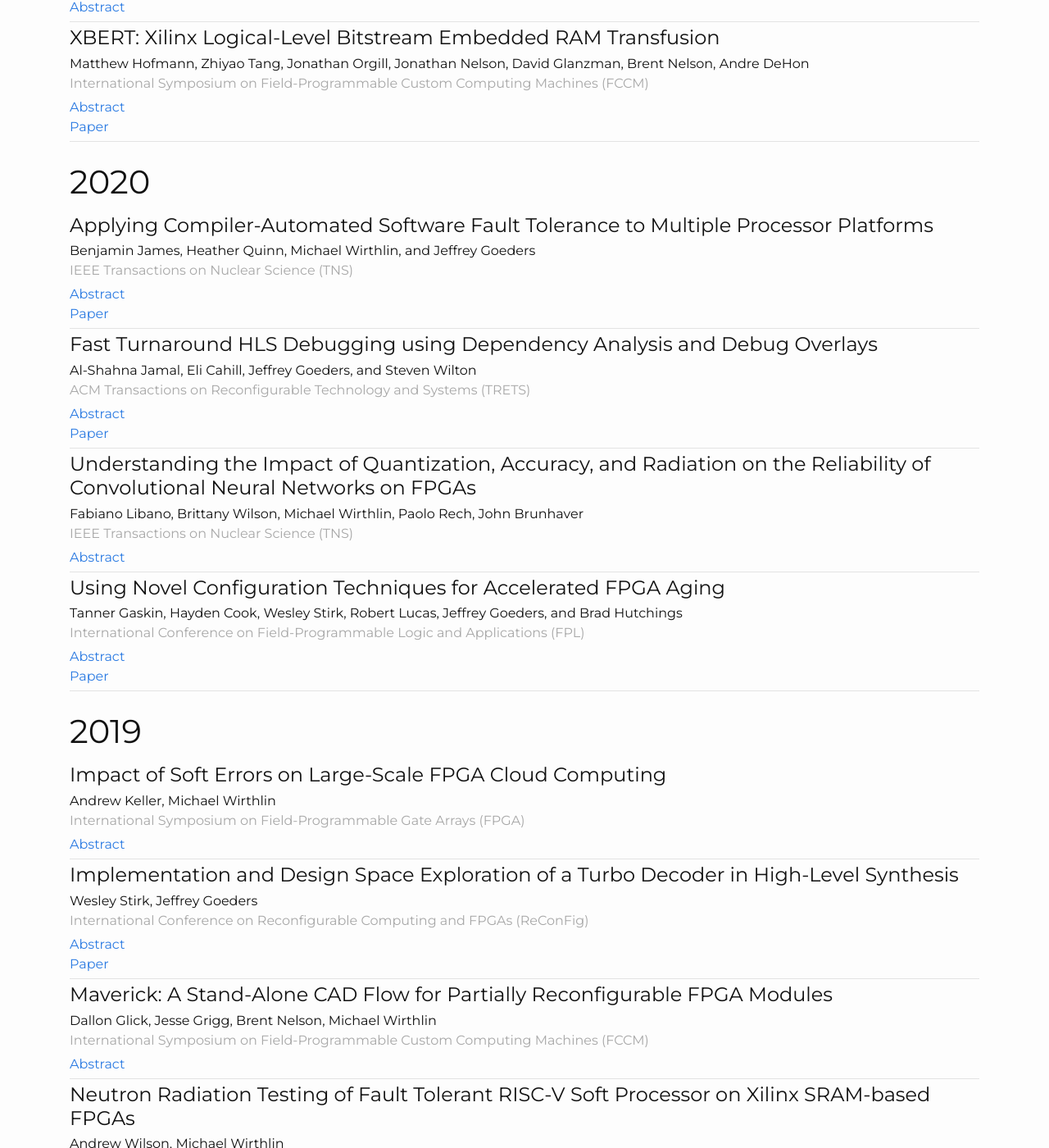
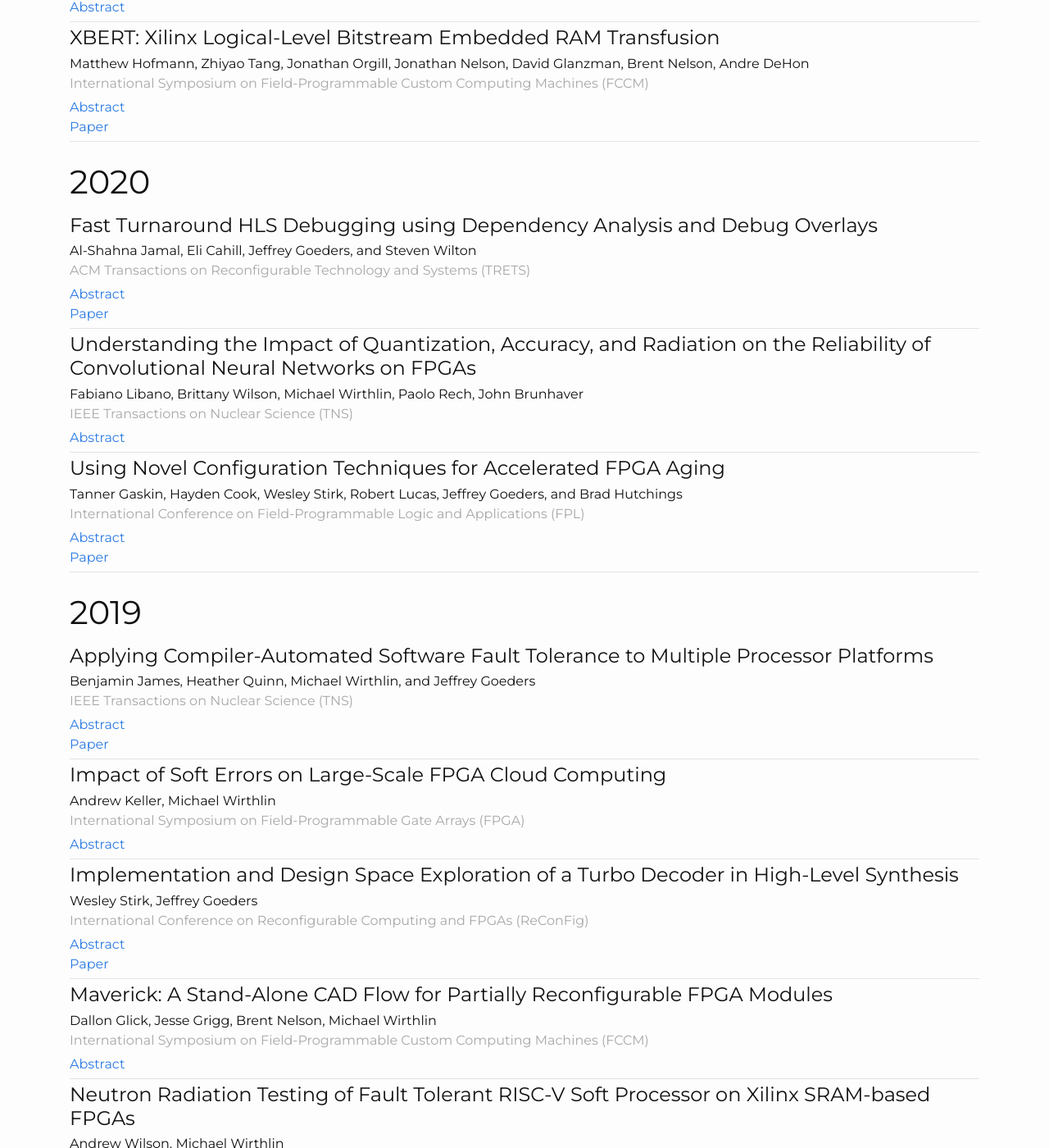
Before and after one commit to byuccl/byuccl.github.io, a Jekyll site: the page built from pages/papers.html, in a window 1280 px wide and 1400 px high, scrolled down 3864 px. Shown: the whole window at 82% size. Built offline with Jekyll 4.4.1, drawn with Linux system fonts in a browser that asks for light colours; nearby versions of some CDN libraries; part of the change alters nothing that is shown.

```diff
--- a/_data/papers.yaml
+++ b/_data/papers.yaml
@@ -358,10 +358,10 @@
   conference: >
     IEEE Transactions on Nuclear Science (TNS)
   year: >
-    2020
+    2019
   abstract: >
    Several recent works have explored the feasibility of using Commercial off-the-shelf (COTS) processing systems in radiation-prone environments, such as spacecraft. Typically, this approach requires some form of protection, to ensure that the software can tolerate radiation upsets without compromising the system. Our recent work, COAST (COmpiler Assisted Software fault Tolerance), provides automated compiler modification of software programs to insert dual- or triple-modular redundancy. In this work we extend COAST to support several new processing platforms, including RISC-V and Xilinx SoC-based products. The automated software protection mechanisms are tested for a variety of configurations, altering the benchmark and cache configuration. Across the different configurations, the cross-sections were improved by 4x–106x. In addition, a hardware-mitigation technique is tested using dual lock-step cores on the Texas Instruments Hercules platform, which is compared to the software-only mitigation approach.
-  url: Applying_Compiler-Automated_Software_Fault_Tolerance_to_Multiple_Processor_Platforms.pdf
+  url: Applying_Compiler-Automated_Software_Fault_Tolerance_to_Multiple_Processor_Platforms_2019.pdf
 
 - title: >
     Fast Turnaround HLS Debugging using Dependency Analysis and Debug Overlays
```
Also changed, not shown: 2 other files.
